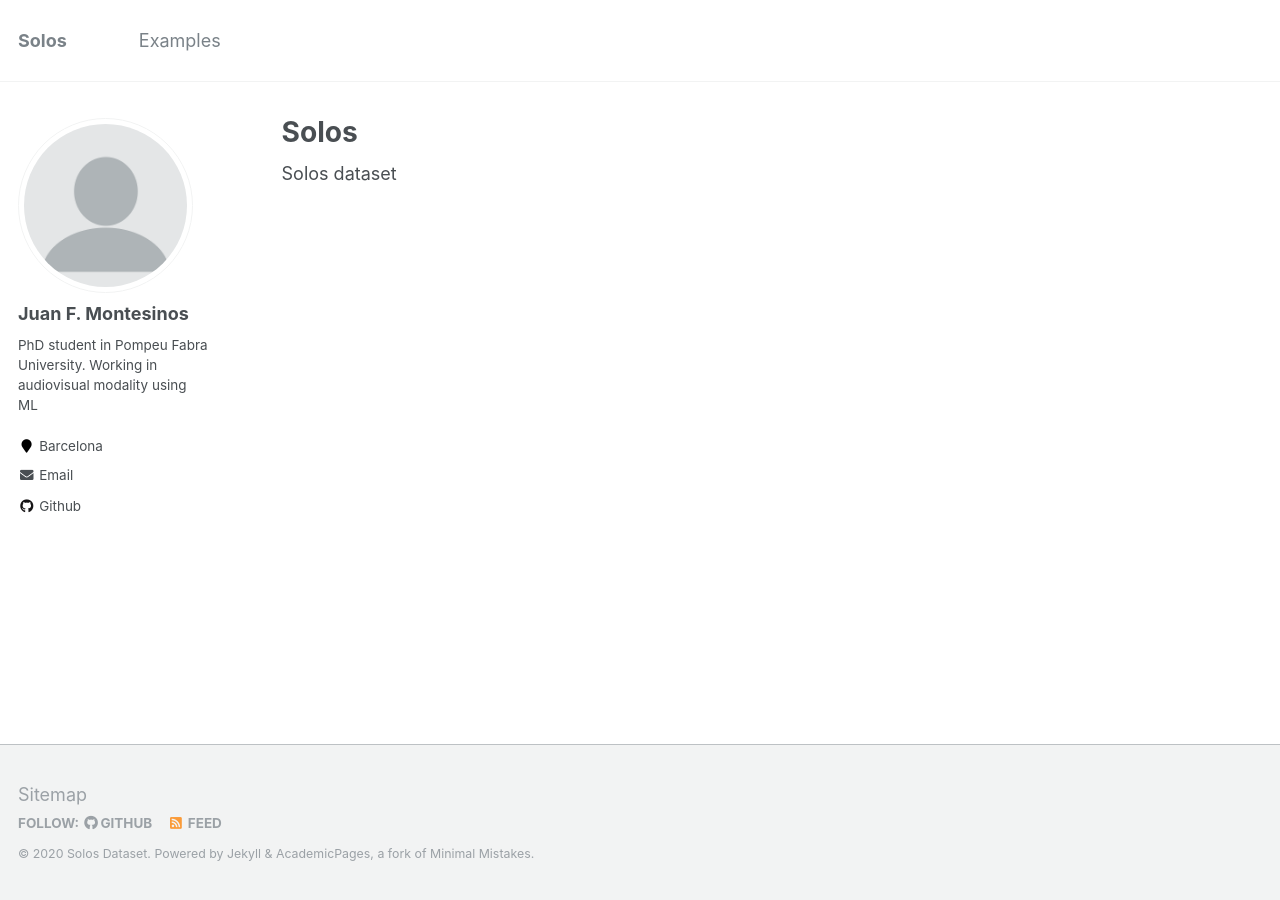
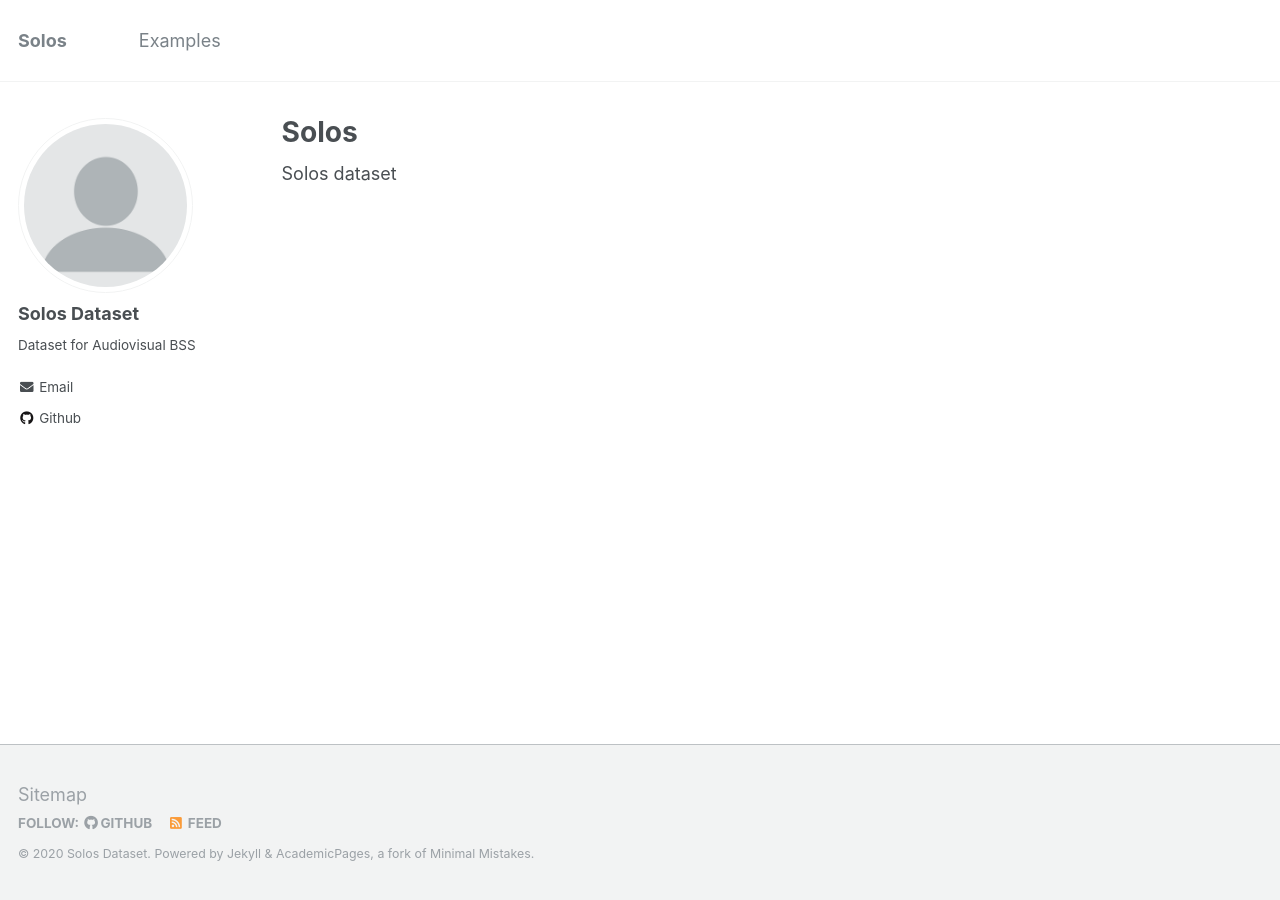
Before and after one commit to JuanFMontesinos/Solos, a Jekyll site: the page built from _pages/about.md, in a window 1280 px wide. Built offline with Jekyll 4.4.1, drawn with Linux system fonts in a browser that asks for light colours.

Commit message:
Update _config.yml

```diff
--- a/_config.yml
+++ b/_config.yml
@@ -80,10 +80,10 @@ analytics:
 
 # Site Author
 author:
-  name             : "Juan F. Montesinos"
+  name             : "Solos Dataset"
   avatar           : "profile.png"
-  bio              : "PhD student in Pompeu Fabra University. Working in audiovisual modality using ML"
-  location         : "Barcelona"
+  bio              : "Dataset for Audiovisual BSS"
+  location         :
   employer         :
   pubmed           :
   googlescholar    :
```
